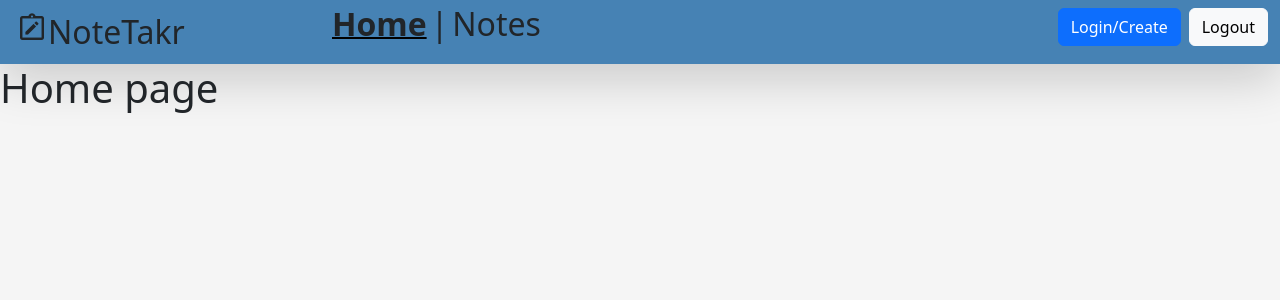
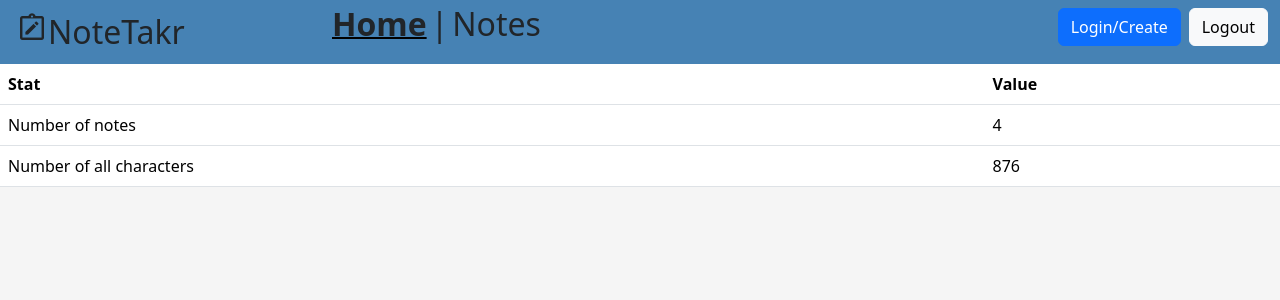
Before and after one commit to EricTimRussell/NoteTaker, a Vue app: page / in a window 1280 px wide. Shown: the top 300 px of the page. Built offline with nearby package versions, Linux system fonts and the light colour scheme.

Commit message:
render notes stats page and getters

```diff
--- a/src/stores/storeNotes.js
+++ b/src/stores/storeNotes.js
@@ -48,6 +48,16 @@
   getters: {
     getNoteContentById: (state) => {
         return (id) => state.notes.find((note) => note.id === id)
+    },
+    totalNotesCount: (state) => {
+      return state.notes.length
+    },
+    totalCharactersCount: (state) => {
+      let count = 0
+      state.notes.forEach(note => {
+        count += note.content.length
+      })
+      return count
     }
   }
 })
--- a/src/views/HomeView.vue
+++ b/src/views/HomeView.vue
@@ -1,10 +1,33 @@
 <template>
   <div>
-    <h1>Home page</h1>
+    <table class="table">
+      <thead>
+        <tr>
+          <th>Stat</th>
+          <th>Value</th>
+        </tr>
+      </thead>
+      <tbody>
+        <tr>
+          <td>Number of notes</td>
+          <td>{{ storeNotes.totalNotesCount }}</td>
+        </tr>
+        <tr>
+          <td>Number of all characters</td>
+          <td>{{ storeNotes.totalCharactersCount }}</td>
+        </tr>
+      </tbody>
+    </table>
   </div>
 </template>
 
 <script setup>
+import { useStoreNotes } from "@/stores/storeNotes";
+
+
+const storeNotes = useStoreNotes()
+
+
 
 </script>
 
```
